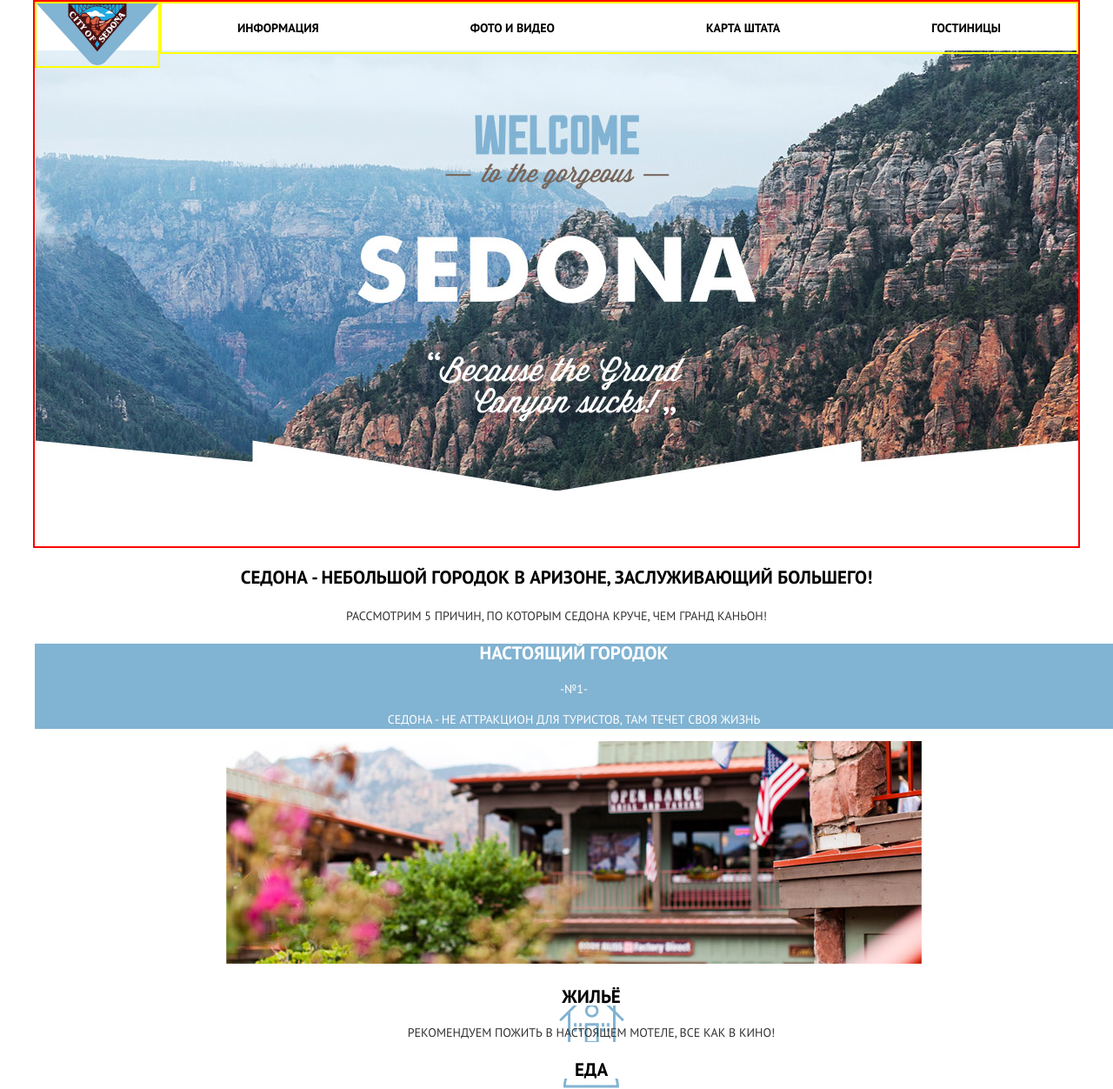
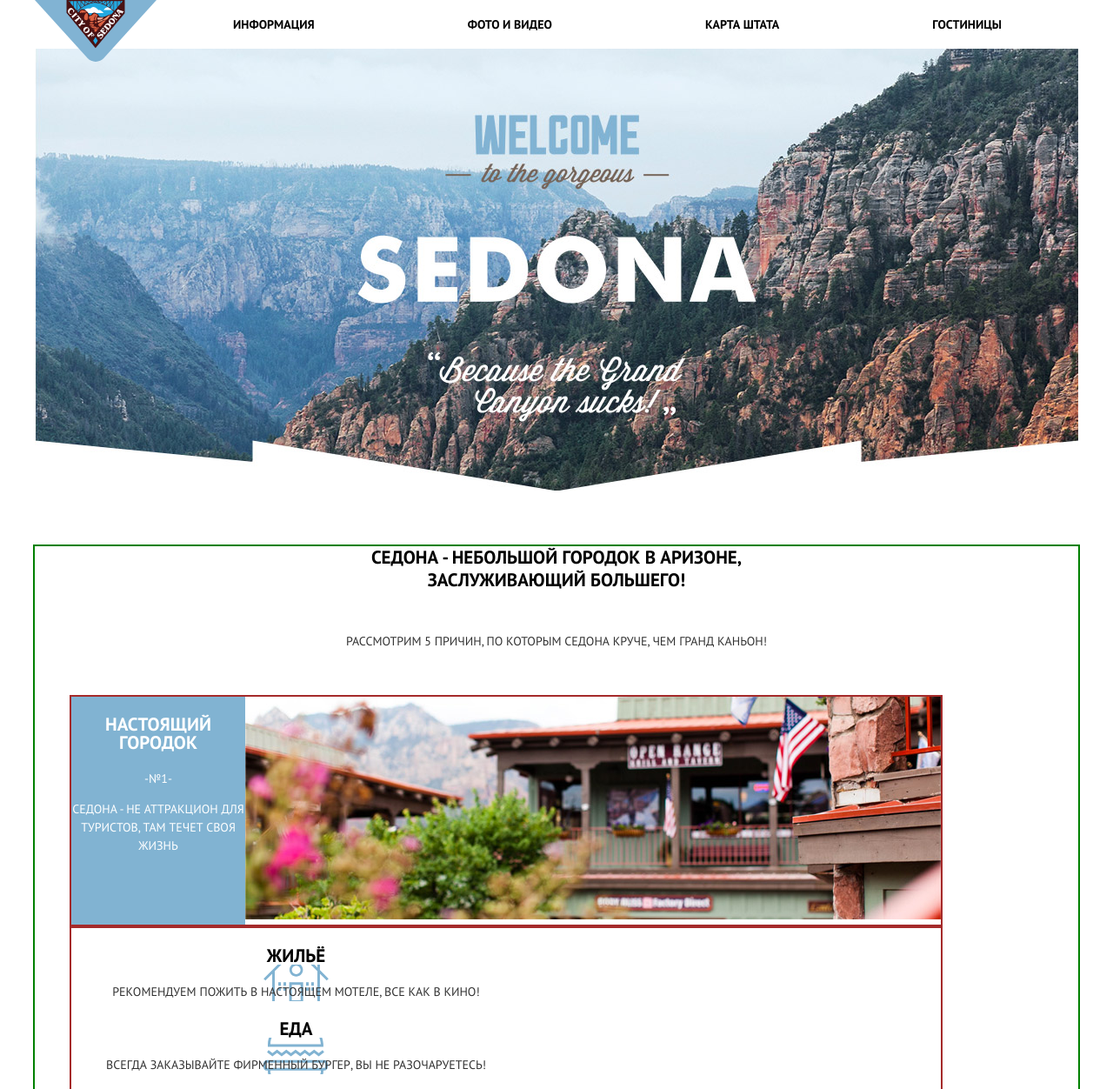
Before and after one commit to EBuscarov/354563-sedona, a plain HTML site: page index.html in a window 1280 px wide. Shown: the top 1252 px of the page at 87% size. Drawn offline with Linux system fonts and the light colour scheme.

Commit message:
Добавил сетку в преимущества

```diff
--- a/css/style.css
+++ b/css/style.css
@@ -342,7 +342,7 @@ a {
 }
 
 .catalog-list {
-    list-style: none;
+  list-style: none;
 }
 
 .catalog-item-title h3 {
@@ -443,7 +443,6 @@ a {
   fill: #818181;
 }
 
-
 /*
 .twitter-button {
   background-image: url("../img/twitter.svg");
@@ -489,21 +488,19 @@ a {
   width: 1200px;
   min-height: 56px;
   margin: 0 auto;
-  border: 2px solid red;
 }
 
 .main-navigation {
   display: flex;
 
   height: 56px;
-  /*---Фоновая картинка---*/
+  /*---отступ для фоновой картинки---*/
   margin-bottom: 570px;
 }
 
 .main-header-logo {
   width: 140px;
   height: 72px;
-  border: 2px solid yellow;
 }
 
 .site-navigation {
@@ -514,21 +511,19 @@ a {
   height: 56px;
   margin: 0;
   padding: 0;
-  border: 2px solid yellow;
 }
-/*
+
 .container {
-  /*display: flex;
+  display: flex;
   flex-direction: column;
-  align-items: center;*/
   width: 1200px;
   margin: 0 auto;
   border: 2px solid green;
-}*/
-/*
+}
+
 .main-title {
   width: 576px;
-  margin-top: 0;
+  margin: 0 auto;
   margin-bottom: 33px;
 }
 
@@ -539,41 +534,24 @@ a {
   margin-right: auto;
 }
 
-.features {
-  display: flex;
-  flex-direction: column;
-  align-items: center;
-  width: 1200px;
-  margin: 0;
-  border: 2px solid blue;
-}
-
- .feature-promo {
-   width: 304px;
-   margin-left: auto;
-   margin-right: auto;
- }
-
 .feature-item {
   display: flex;
   flex-direction: row;
-  justify-content: center;
-  width: 400px;
+
+  width: 1000px;
 
   border: 2px solid brown;
 }
 
-.feature-img {
-  list-style: none;
+.feature-item-wide {
+  width: 400px;
+  min-height: 256px;
 }
 
-.feature-item-wide {
-
-  width: 400px;
-  height: 256px;
+.feature-img {
 
 }
-
+/*
 .advantage-item {
   width: 400px;
   border: 2px solid grey;
```
Also changed, not shown: index.html (+2 -0 lines).
